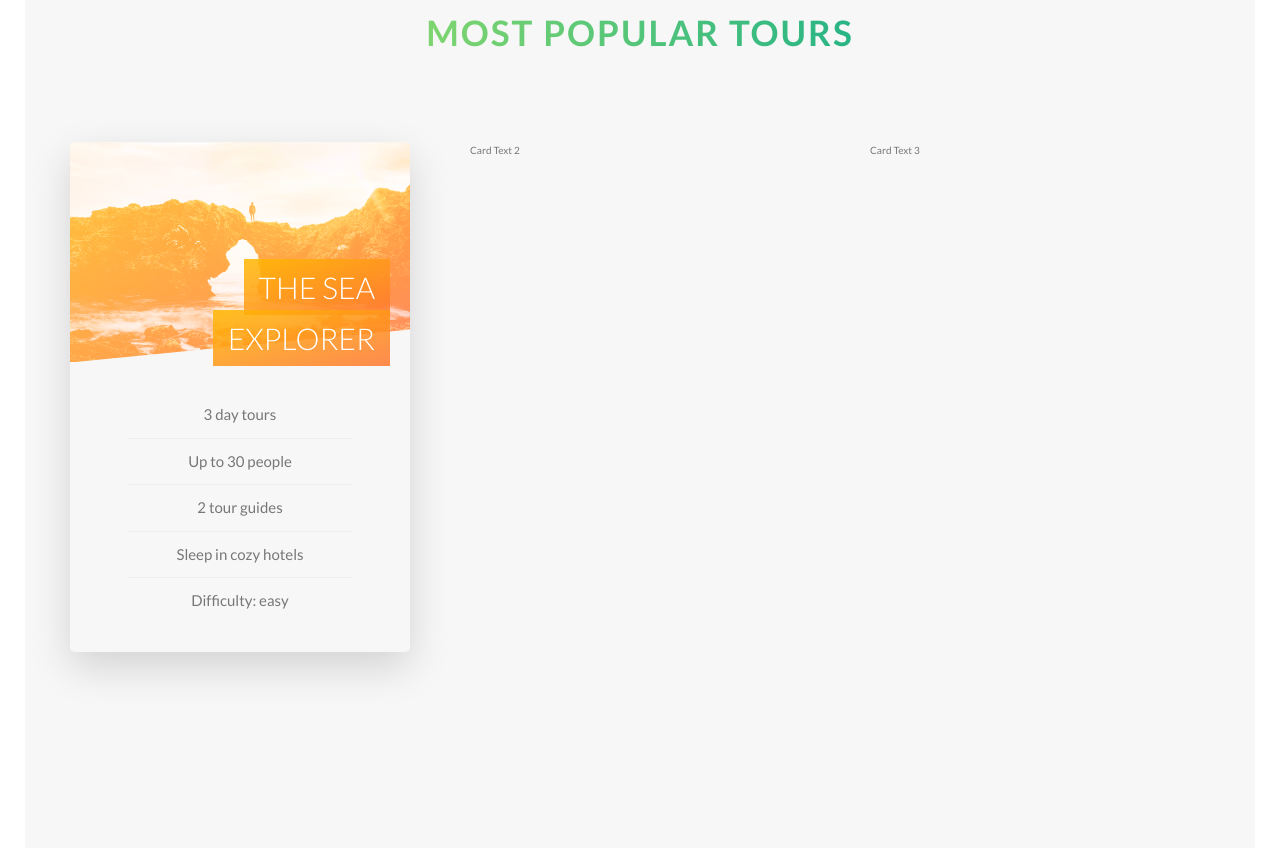
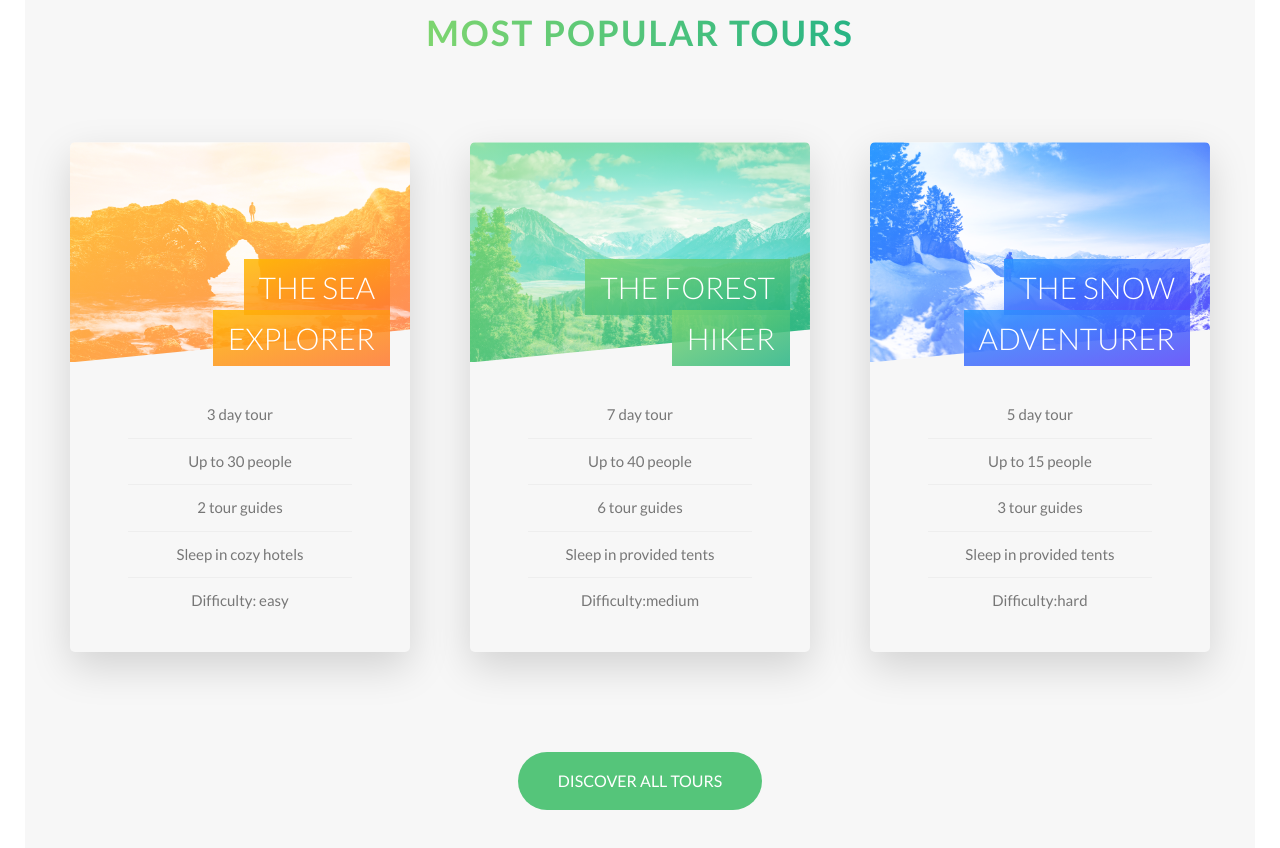
Before and after one commit to FernandoFigueroa0710/Natours_Project, a website: page index.html in a window 1280 px wide. Shown: the part 2388-3236 px from the top of the page. Drawn offline with Linux system fonts and the light colour scheme.

Commit message:
Tour section done; cards all working and bottom button cenetered

```diff
--- a/index.html
+++ b/index.html
@@ -147,7 +147,7 @@
                 </h4>
                 <div class="card_details">
                   <ul>
-                    <li>3 day tours</li>
+                    <li>3 day tour</li>
                     <li>Up to 30 people</li>
                     <li>2 tour guides</li>
                     <li>Sleep in cozy hotels</li>
@@ -156,12 +156,80 @@
                 </div>
               </div>
               <div class="card_side card_side--back card_side--back-1">
-                Card Back
+                <div class="card_cta">
+                  <div class="card_price-box">
+                    <p class="card_price-only">Only</p>
+                    <p class="card_price-value">$297</p>
+                  </div>
+                  <a href="#" class="btn btn--white">Book now!</a>
+                </div>
               </div>
             </div>
           </div>
-          <div class="col-1-of-3"><div class="card">Card Text 2</div></div>
-          <div class="col-1-of-3"><div class="card">Card Text 3</div></div>
+          <div class="col-1-of-3">
+            <div class="card">
+              <div class="card_side card_side--front card_side--front-1">
+                <div class="card_picture card_picture-2">&nbsp;</div>
+                <h4 class="card_heading">
+                  <span class="card_heading-span card_heading-span-2">
+                    The Forest Hiker
+                  </span>
+                </h4>
+                <div class="card_details">
+                  <ul>
+                    <li>7 day tour</li>
+                    <li>Up to 40 people</li>
+                    <li>6 tour guides</li>
+                    <li>Sleep in provided tents</li>
+                    <li>Difficulty:medium</li>
+                  </ul>
+                </div>
+              </div>
+              <div class="card_side card_side--back card_side--back-2">
+                <div class="card_cta">
+                  <div class="card_price-box">
+                    <p class="card_price-only">Only</p>
+                    <p class="card_price-value">$497</p>
+                  </div>
+                  <a href="#" class="btn btn--white">Book now!</a>
+                </div>
+              </div>
+            </div>
+          </div>
+          <div class="col-1-of-3">
+            <div class="card">
+              <div class="card_side card_side--front card_side--front-1">
+                <div class="card_picture card_picture-3">&nbsp;</div>
+                <h4 class="card_heading">
+                  <span class="card_heading-span card_heading-span-3">
+                    The Snow Adventurer
+                  </span>
+                </h4>
+                <div class="card_details">
+                  <ul>
+                    <li>5 day tour</li>
+                    <li>Up to 15 people</li>
+                    <li>3 tour guides</li>
+                    <li>Sleep in provided tents</li>
+                    <li>Difficulty:hard</li>
+                  </ul>
+                </div>
+              </div>
+              <div class="card_side card_side--back card_side--back-3">
+                <div class="card_cta">
+                  <div class="card_price-box">
+                    <p class="card_price-only">Only</p>
+                    <p class="card_price-value">$897</p>
+                  </div>
+                  <a href="#" class="btn btn--white">Book now!</a>
+                </div>
+              </div>
+            </div>
+          </div>
+        </div>
+
+        <div class="u-center-text u-margin-top-huge">
+          <a href="#" class="btn btn--green">Discover all tours</a>
         </div>
       </section>
     </main>
--- a/sass/base/_utilities.scss
+++ b/sass/base/_utilities.scss
@@ -10,3 +10,9 @@
 .u-margin-bottom-small {
   margin-bottom: 1rem;
 }
+.u-margin-top-big {
+  margin-top: 8rem;
+}
+.u-margin-top-huge {
+  margin-top: 10rem;
+}
--- a/sass/components/__button.scss
+++ b/sass/components/__button.scss
@@ -32,6 +32,14 @@
     padding: 1.5rem 4rem;
     &::after {
       background-color: $color-white;
+    }
+  }
+  &--green {
+    background-color: $color-primary;
+    color: $color-white;
+    padding: 1.5rem 4rem;
+    &::after {
+      background-color: $color-primary-light;
     }
   }
   &::after {
--- a/sass/components/__card.scss
+++ b/sass/components/__card.scss
@@ -27,6 +27,20 @@
           $color-secondary-dark
         );
       }
+      &-2 {
+        background-image: linear-gradient(
+          to right bottom,
+          $color-primary-light,
+          $color-primary-dark
+        );
+      }
+      &-3 {
+        background-image: linear-gradient(
+          to right bottom,
+          $color-tertiary-light,
+          $color-tertiary-dark
+        );
+      }
     }
   }
 
@@ -43,6 +57,8 @@
     background-blend-mode: screen;
     -webkit-clip-path: polygon(0 0, 100% 0, 100% 85%, 0 100%);
     clip-path: polygon(0 0, 100% 0, 100% 85%, 0 100%);
+    border-top-left-radius: 5px;
+    border-top-right-radius: 5px;
     &-1 {
       background-image: linear-gradient(
           to right bottom,
@@ -52,10 +68,20 @@
         url(../img/nat-5.jpg);
     }
     &-2 {
-      background-image: url(../img/nat-5.jpg);
+      background-image: linear-gradient(
+          to right bottom,
+          $color-primary-light,
+          $color-primary-dark
+        ),
+        url(../img/nat-6.jpg);
     }
     &-3 {
-      background-image: url(../img/nat-5.jpg);
+      background-image: linear-gradient(
+          to right bottom,
+          $color-tertiary-light,
+          $color-tertiary-dark
+        ),
+        url(../img/nat-7.jpg);
     }
   }
   &_heading {
@@ -80,6 +106,20 @@
         rgba($color-secondary-dark, 0.85)
       );
     }
+    &-2 {
+      background-image: linear-gradient(
+        to right bottom,
+        rgba($color-primary-light, 0.85),
+        rgba($color-primary-dark, 0.85)
+      );
+    }
+    &-3 {
+      background-image: linear-gradient(
+        to right bottom,
+        rgba($color-tertiary-light, 0.85),
+        rgba($color-tertiary-dark, 0.85)
+      );
+    }
   }
   &_details {
     padding: 3rem;
@@ -97,4 +137,27 @@
       }
     }
   }
+  //Back Side Styling
+  &_cta {
+    position: absolute;
+    top: 50%;
+    left: 50%;
+    transform: translate(-50%, -50%);
+    width: 90%;
+    text-align: center;
+  }
+  &_price-box {
+    text-align: center;
+    color: $color-white;
+    margin-bottom: 8rem;
+  }
+  &_price-only {
+    font-size: 2.5rem;
+    text-transform: uppercase;
+    font-weight: 200;
+  }
+  &_price-value {
+    font-size: 6rem;
+    font-weight: 200;
+  }
 }
--- a/sass/pages/_home.scss
+++ b/sass/pages/_home.scss
@@ -22,6 +22,6 @@
 // & > * applies to alldirect child elements of the section features block
 .section-tours {
   background-color: $color-grey-light-1;
-  padding: 25rem 0 50rem 0;
+  padding: 25rem 0 15rem 0;
   margin-top: -8vh;
 }
```
Also changed, not shown: css/style.css.
